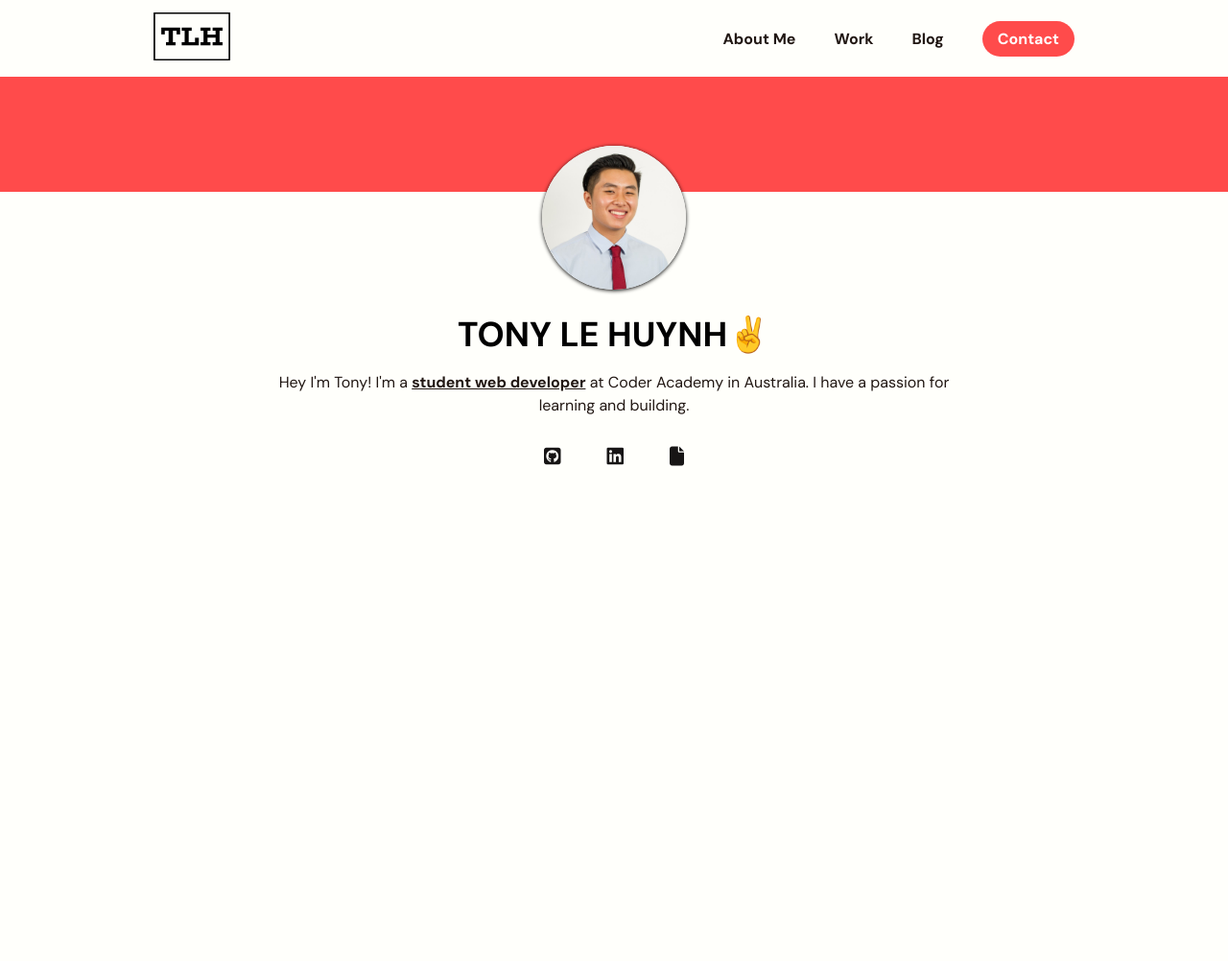
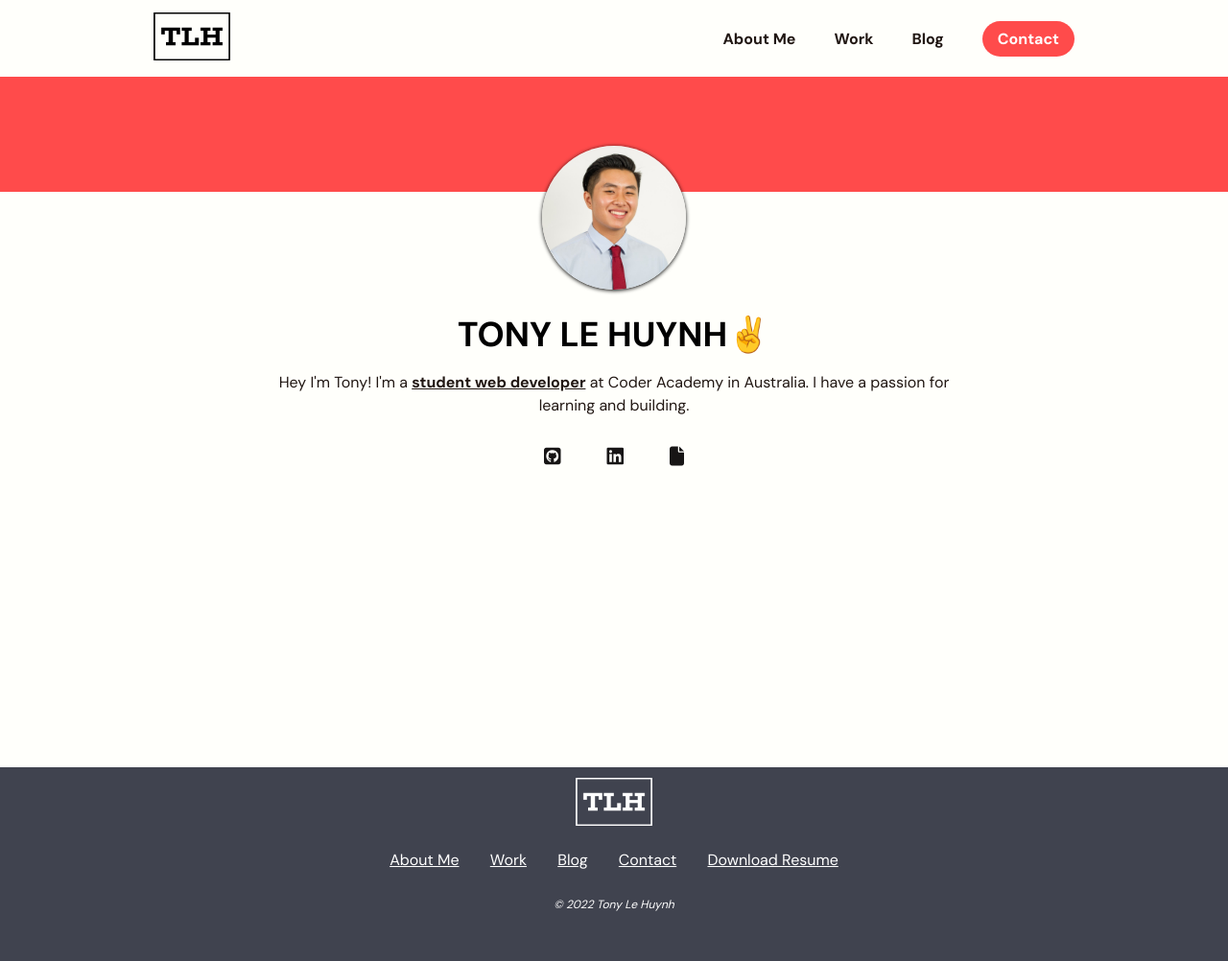
Before and after one commit to tonylehuynh/HTML-portfoliowebsite-assignment, a plain HTML site: page src/index.html in a window 1280 px wide. Shown: the whole page at 96% size. Before the commit the page ends 800 px from the top, so only its background shows below. Drawn offline with Linux system fonts and the light colour scheme.

Commit message:
Footer added with logo, links and copyright

```diff
--- a/src/index.html
+++ b/src/index.html
@@ -63,5 +63,25 @@
             </div>
         </div>
     </section>
+    <!-- FOOTER -->
+    <footer>
+        <div class="footer_row">
+            <a href="#">
+                <!-- FOOTER LOGO -->
+                <figure class="footer_logo">
+                    <img src="../docs/tlh-high-resolution-logo-white-on-transparent-background (1).png" class="footer_logoimage" alt="Footer Logo">
+                </figure>
+            </a>
+                <!-- FOOTER LINKS -->
+            <div class="footer_pages">
+                <a href="" class="footer_links">About Me</a>
+                <a href="" class="footer_links">Work</a>
+                <a href="" class="footer_links">Blog</a>
+                <a href="" class="footer_links">Contact</a>
+                <a href="../docs/exampleresume.pdf" target="_blank" class="footer_links">Download Resume</a>
+            </div>
+            <div class="footer_copyright"><i>© 2022 Tony Le Huynh</i></div>
+        </div>
+    </footer>
 </body>
 </html>
--- a/src/style.css
+++ b/src/style.css
@@ -5,7 +5,6 @@
     padding: 0;
     margin: 0;
     box-sizing: border-box;
-    background-color: #FFFFFB;
 }
 
 p {
@@ -26,6 +25,10 @@ h1 {
 
 li {
     list-style-type: none;
+}
+
+section {
+    background-color: #FFFFFB;
 }
 
 /* .maincontent {
@@ -156,3 +159,44 @@ nav {
     padding: 0 24px;
     color: #171515;
 }
+
+/*  FOOTER */
+
+footer {
+    background-color: #40434F;
+}
+
+.footer_logo {
+    margin-top: -40px;
+    margin-bottom: 20px;
+}
+
+.footer_logoimage {
+    height: 50px;
+    width: 80.19px;
+}
+
+.footer_pages {
+    width: 100%;
+    max-width: 500px;
+    display: flex;
+    justify-content: space-around;
+    margin-bottom: 28px;
+}
+
+.footer_row {
+    display: flex;
+    flex-direction: column;
+    justify-content: center;
+    align-items: center;
+    padding: 4% 0;
+}
+
+.footer_links,
+.footer_copyright {
+    color: white;
+}
+
+.footer_copyright {
+    font-size: 12px;
+}
```
